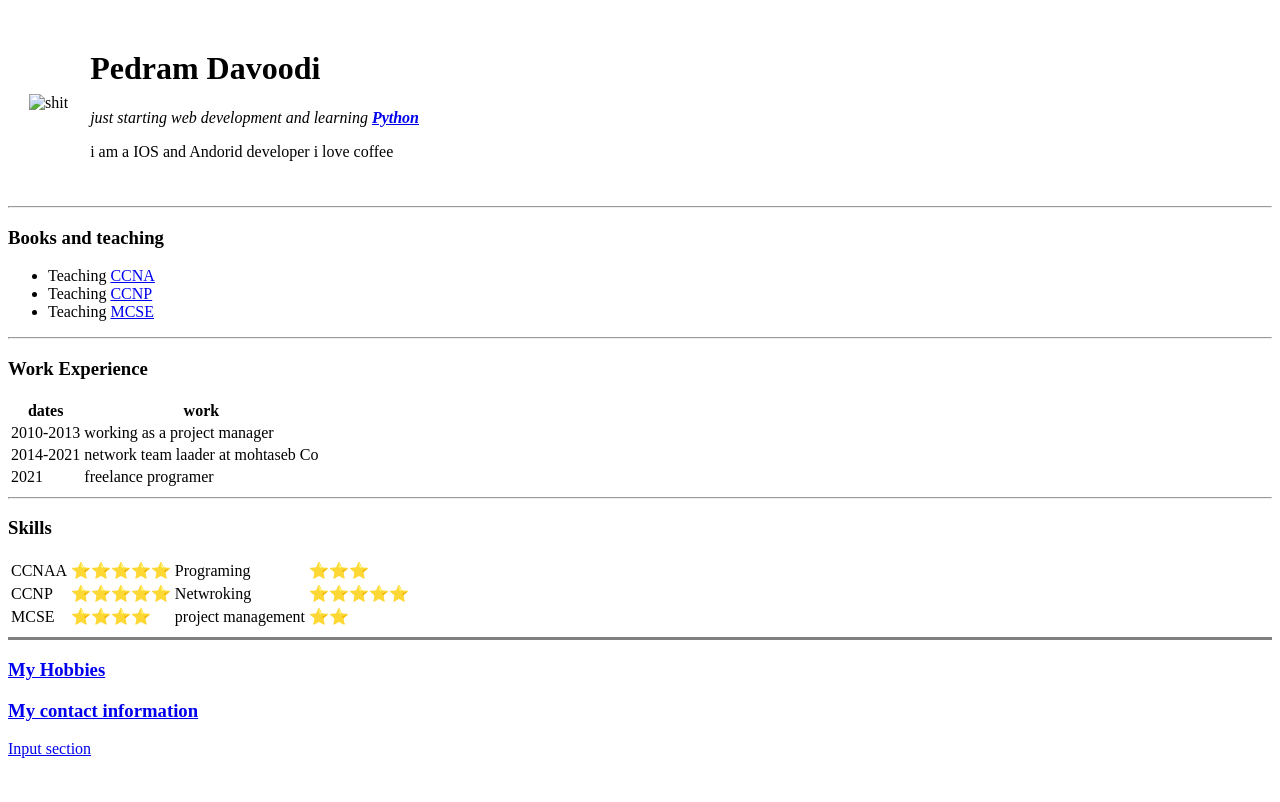
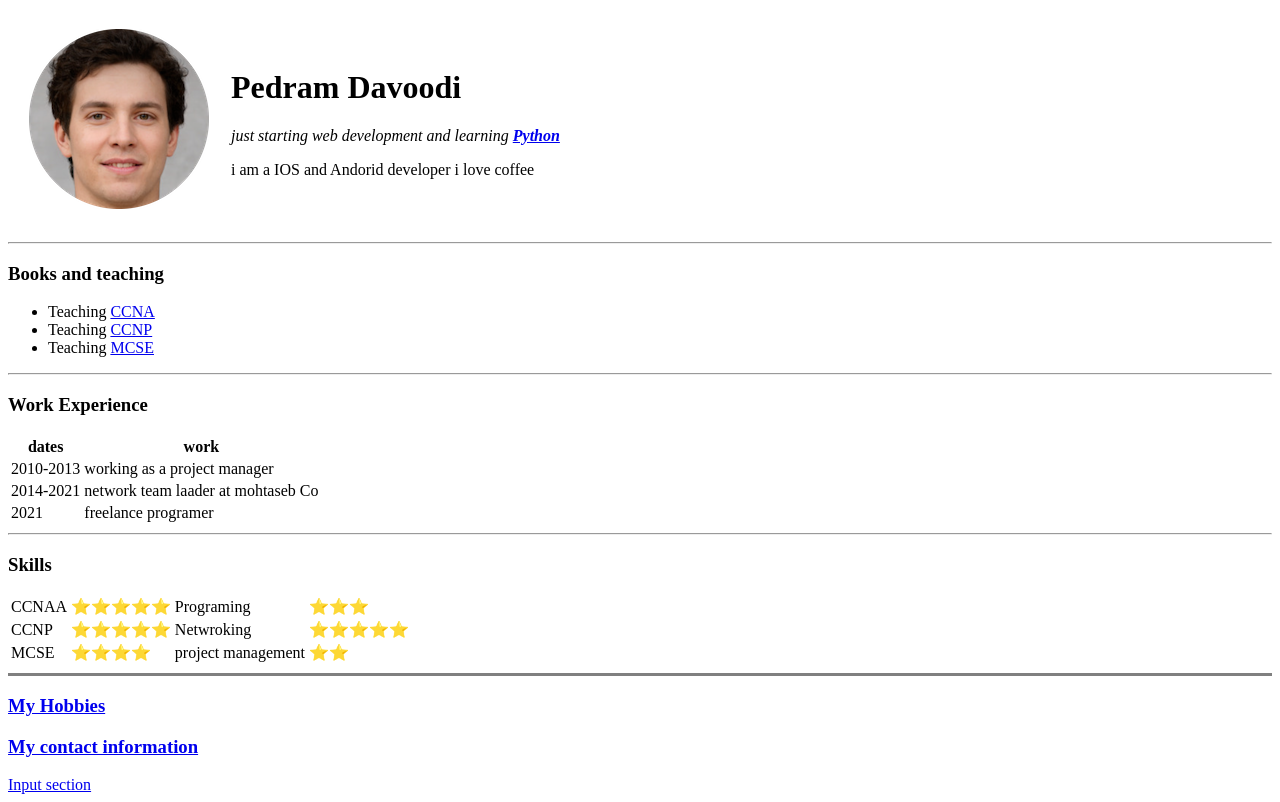
Before and after one commit to moyad-al/cv, a plain HTML site: page index.html in a window 1280 px wide. Drawn offline with Linux system fonts and the light colour scheme.

Commit message:
Update index.html

```diff
--- a/index.html
+++ b/index.html
@@ -12,7 +12,7 @@
     <table cellspacing="20">
         <tr>
             <td>
-                <img src="images/Human.png" alt="shit">
+                <img src="Human.png" alt="shit">
             </td>
             <td>
                 <h1>Pedram Davoodi</h1>
```
